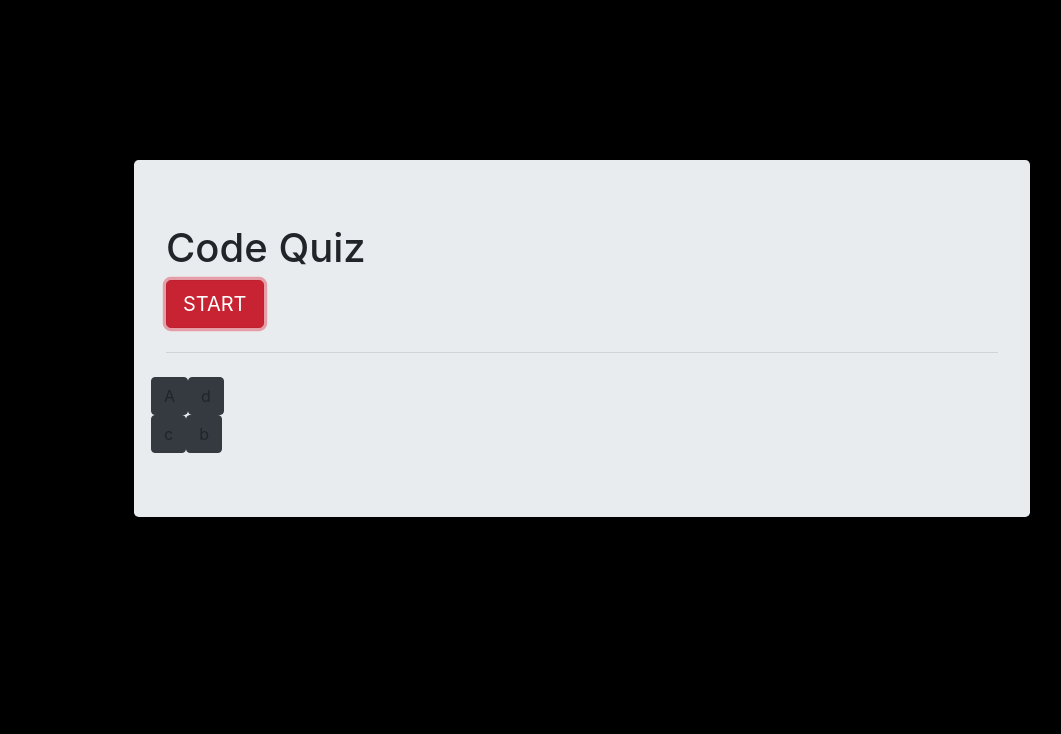
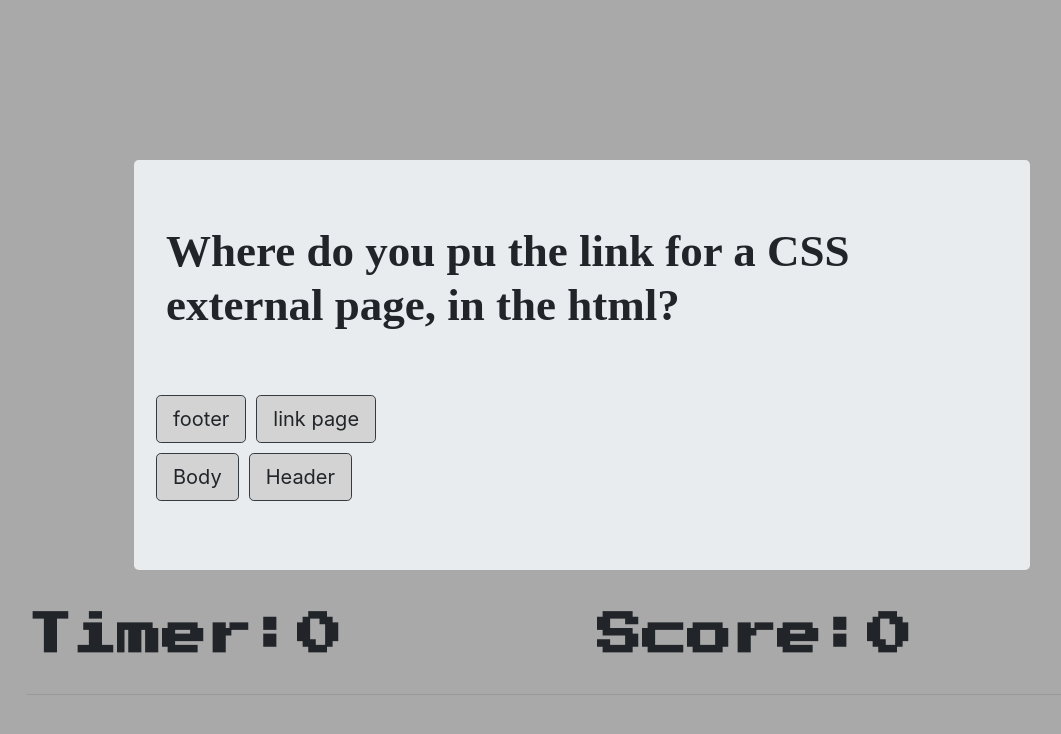
Before and after one commit to michaelzunigaa/Javascript--Code-Quiz-, a plain HTML site: page index.html in a window 1280 px wide. Both pictures are taken after a click on the button "START". Shown: the whole page, without its empty margins (58-1119 px from the left). Drawn offline with nearby package versions, Linux system fonts and the light colour scheme; a web font is replaced by a local one.

Commit message:
added-functions

```diff
--- a/assets/script.js
+++ b/assets/script.js
@@ -5,8 +5,8 @@ var timeLeft = 30;
 var time = document.getElementById('display4');
 // var timeId = setInterval(countdown, 1000);
 
-var questionStart = document.getElementById("start");
-var startButton = document.getElementById("btn-start");
+var questionDisplay = document.getElementById("#question-display");
+// var startButton = document.getElementById("#start-btn");
 
 // var answerA = document.getElementById("choice-1");
 // var answerB = document.getElementById("choice-2");
@@ -17,20 +17,45 @@ var startButton = document.getElementById("btn-start");
 // var buttonC = document.getElementById("btn-c");
 // var buttonD = document.getElementById("btn-d");
 
-const startQuiz = document.querySelector("#start-quiz");
+// const startQuiz = document.querySelector("#start-quiz");
 
-function startGame() {
-    console.log("started");
+// function startGame() {
+//     console.log("started");
 
-    questionStart.style.visibility = "visible";
+//     questionDisplay.style.visibility = "visible";
 
 
-}
-startButton.addEventListener('click', startGame);
+// }
+// startQuiz.addEventListener('click', startGame);
+document.querySelector("#start-btn").addEventListener("click", function(event){
+    event.stopPropagation();
+
+    // startTimer();
+    document.querySelector("#start-btn").style.visibility ="hidden";
+    document.querySelector("#question-display").style.visibility ="visible";
+    document.querySelector("#btn-a").style.visibility ="visible";
+    document.querySelector("#btn-b").style.visibility ="visible";
+    document.querySelector("#btn-c").style.visibility ="visible";
+    document.querySelector("#btn-d").style.visibility ="visible";
+
+
+    console.log("hello");
+    displayQs();
 
 
 
 
+
+
+
+
+
+
+});
+
+
+
+let shuffledQuestions, currentQuestionIndex
 
 
 
@@ -67,6 +92,28 @@ var questions = [{
 ];
 
 
+function displayQs(){
+    shuffledQuestions = questions.sort(() => Math.random() - ".5");
+    currentQuestionIndex = 0;
+
+    document.querySelector("#question-display").innerHTML = shuffledQuestions[0].question;
+    document.querySelector("#btn-a").innerHTML = questions[0].choices[0];
+    document.querySelector("#btn-b").innerHTML = questions[0].choices[1];
+    document.querySelector("#btn-c").innerHTML = questions[0].choices[2];
+    document.querySelector("#btn-d").innerHTML = questions[0].choices[3];
+    getNextQuestion();
+
+}
+
+function startTimer(){
+
+}
+
+function getNextQuestion(){
+
+}
+
+
 
 
 
@@ -78,99 +125,8 @@ var questions = [{
 
 var lastQuestion = questions.length - 1;
 
-var runningQuestion = 0;
-
-function checkAnswer() {
-    if (questions[runinngQuestionIndex], correct == true)
-        score++;
-}
-answerIscorrect();
 
 
+var questionTime = 10;
 
-
-
-
-buttonA.addEventListener("click", function () {
-
-    }
-
-
-
-
-
-
-
-);
-
-
-
-document.getElementById("btn-start").addEventListener("click", function () {
-    questionStart.style.display = "visible";
-
-
-});
-
-// buttonC.addEventListener("click" , buttonC);
-// buttonD.addEventListener("click", buttonD );
-
-
-
-
-// function countdown(){
-//     if(timeLeft == -1){
-//         clearTimeout(timeId);
-//         // Stop the quiz //
-//     } else{
-//         parseInt(time.value) == timeLeft +  0;timeLeft--;
-//     }
-// }
-// countdown();
-
-
-
-
-
-
-function getQuestions() {
-
-    var q = questions[runningQuestion];
-
-
-
-    question.innerHTML = "<p>" + q.question + "</p>";
-
-
-
-    choiceA.innerHTML = q.choiceA;
-
-    choiceB.innerHTML = q.choiceB;
-
-    choiceC.innerHTML = q.choiceC;
-}
-
-
-
-
-
-
-buttonB.addEventListener("click", getQuestions());
-
-function displayQuestion() {
-
-
-}
-
-function showAnswers() {
-
-}
-
-function trackScore() {
-
-}
-
-
-
-
-
-getQuestions();
+var TIMER;
--- a/assets/style.css
+++ b/assets/style.css
@@ -1,7 +1,12 @@
-body{
-    background-color: black;
+head {
+    background-color: darkgray;
 }
-.jumbotron{
+
+body {
+    background-color: darkgray;
+}
+
+.jumbotron {
     margin-top: 10rem;
     margin-right: auto;
     margin-left: auto;
@@ -9,17 +14,30 @@ body{
     align-self: center;
 
 }
-.display-4{
+
+.display-4 {
     margin-left: 6rem;
     align-content: center;
 }
-.btn  {
+
+.btn {
+    background-color: lightgray;
+    display: flexbox;
+    margin: 5px;
+    visibility: hidden;
 
 
 }
-.display-question{
-    font-family: Arial, Helvetica, sans-serif;
+
+.display-question {
+    font-family: 'Inknut Antiqua', serif;
     font-weight: bolder;
-    font-size: larger;
-    visibility: hidden;
+    font-size: 45px;
+
 }
+
+.col-6{
+    font-family: 'Press Start 2P', cursive;
+    font-weight: bolder;
+    font-size: 45px;
+}
--- a/index.html
+++ b/index.html
@@ -7,42 +7,55 @@
 
   <link rel="stylesheet" href="https://stackpath.bootstrapcdn.com/bootstrap/4.4.1/css/bootstrap.min.css"
     integrity="sha384-Vkoo8x4CGsO3+Hhxv8T/Q5PaXtkKtu6ug5TOeNV6gBiFeWPGFN9MuhOf23Q9Ifjh" crossorigin="anonymous">
+    <link href="https://fonts.googleapis.com/css?family=Inknut+Antiqua&display=swap" rel="stylesheet">
+    <link href="https://fonts.googleapis.com/css?family=Press+Start+2P&display=swap" rel="stylesheet">
   <link rel="stylesheet" href="assets/style.css">
 
   <title>Code Quiz!</title>
-</head>
-
-<body>
-
 
   <div class="jumbotron">
-    <h1 class="display" id="display4">Code Quiz</h1>
-    <button class="btn btn-danger btn-lg" id="start-quiz" role="button">START</button><br>
-    <!-- <p class="lead">Question!</p> -->
+    <h1 class="display-question" id="question-display">Code Quiz</h1>
 
-
-    <p class="display-question" id="start"></p>
-
-    <hr class="my-4">
+    <button class="btn-dark btn-lg" id="start-btn" role="button">START</button><br>
     <div class="row">
-
-      <a class="btn btn-dark btn-md" id="btn-a" onclick="getQuestions()
-
-      " role="button">A</a>
-
-      <a class="btn btn-dark btn-md" id="btn=d" onclick="checkAnswer('d')" role="button">d</a>
-
-
+      <a class="btn btn-dark btn-lg" id="btn-a" role="button"></a>
+      <a class="btn btn-dark btn-lg" id="btn-b" role="button"></a>
     </div>
     <div class="row">
-
-      <a class="btn btn-dark btn-md" id="btn-c" onclick="checkAnswer('c')" role="button">c</a>
-
-      <a class="btn btn-dark btn-md" id="btn-b" onclick="checkAnswer('b')" role="button">b</a>
+      <a class="btn btn-dark btn-lg" id="btn-c" role="button"></a>
+      <a class="btn btn-dark btn-lg" id="btn-d" role="button"></a>
 
     </div>
   </div>
 
 
 
-  <script src="assets/script.js"></script>
+
+
+  </div>
+</head>
+
+<body>
+
+  <div class="container">
+    <!-- <p class="display-question" id="question-display">Yooo</p> -->
+    <div class="row">
+
+      <div class="col-6" id="timer-display">Timer:0</div>
+      <div class="col-6" id="score-display">Score:0</div>
+    </div>
+
+    <hr class="my-4">
+
+
+
+  </div>
+
+
+
+</body>
+
+
+<script src="assets/script.js"></script>
+
+</html>
```
